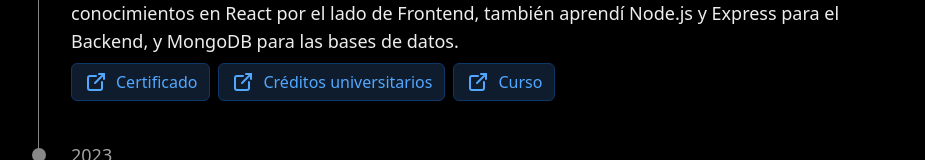
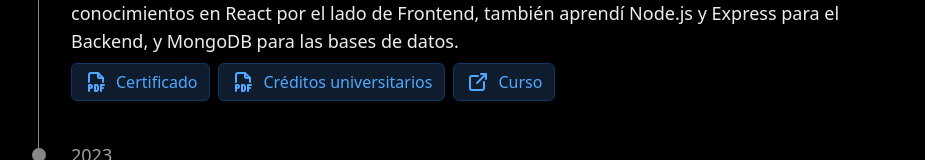
Before and after one commit to javier-rosales/portfolio, a React (Vite) app: page / in a window 1280 px wide. Shown: the part 1912-2072 px from the top of the page, without its empty margins (174-1099 px from the left). Built offline with nearby package versions, Linux system fonts and the light colour scheme.

Commit message:
Add custom icon for pdf links

```diff
--- a/src/components/Education.jsx
+++ b/src/components/Education.jsx
@@ -2,6 +2,7 @@ import Section from './Section'
 import SectionTitle from './SectionTitle'
 import ButtonLink from './ButtonLink'
 import ExternalLinkIcon from './icons/flat/ExternalLink'
+import DocumentPdfIcon from './icons/flat/DocumentPdf'
 import fullStackOpenCertificate from '/documents/courses/full-stack-open-certificate.pdf'
 import fullStackOpenCredits from '/documents/courses/full-stack-open-credits.pdf'
 import { v4 as uuidv4 } from 'uuid'
@@ -15,12 +16,12 @@ const education = [
     description: 'Curso de Desarrollo Web Full Stack por la Universidad de Helsinki, Finlandia. Aquí reforcé mis conocimientos en React por el lado de Frontend, también aprendí Node.js y Express para el Backend, y MongoDB para las bases de datos.',
     links: [
       {
-        icon: <ExternalLinkIcon size={linkIconSize} />,
+        icon: <DocumentPdfIcon size={linkIconSize} />,
         href: fullStackOpenCertificate,
         text: 'Certificado'
       },
       {
-        icon: <ExternalLinkIcon size={linkIconSize} />,
+        icon: <DocumentPdfIcon size={linkIconSize} />,
         href: fullStackOpenCredits,
         text: 'Créditos universitarios'
       },
--- /dev/null
+++ b/src/components/icons/flat/DocumentPdf.jsx
@@ -0,0 +1,26 @@
+import sizeList from '../sizeList'
+
+const DocumentPdf = ({ size = 'md' }) => {
+  return (
+    <svg
+      xmlns='http://www.w3.org/2000/svg'
+      className={`w-${sizeList[size]} h-${sizeList[size]}`}
+      viewBox='0 0 24 24'
+      fill='none'
+      stroke='currentColor'
+      strokeWidth='2'
+      strokeLinecap='round'
+      strokeLinejoin='round'
+    >
+      <path stroke='none' d='M0 0h24v24H0z' fill='none'/>
+      <path d='M14 3v4a1 1 0 0 0 1 1h4'/>
+      <path d='M5 12v-7a2 2 0 0 1 2 -2h7l5 5v4'/>
+      <path d='M5 18h1.5a1.5 1.5 0 0 0 0 -3h-1.5v6'/>
+      <path d='M17 18h2'/>
+      <path d='M20 15h-3v6'/>
+      <path d='M11 15v6h1a2 2 0 0 0 2 -2v-2a2 2 0 0 0 -2 -2h-1z'/>
+    </svg>
+  )
+}
+
+export default DocumentPdf
```
